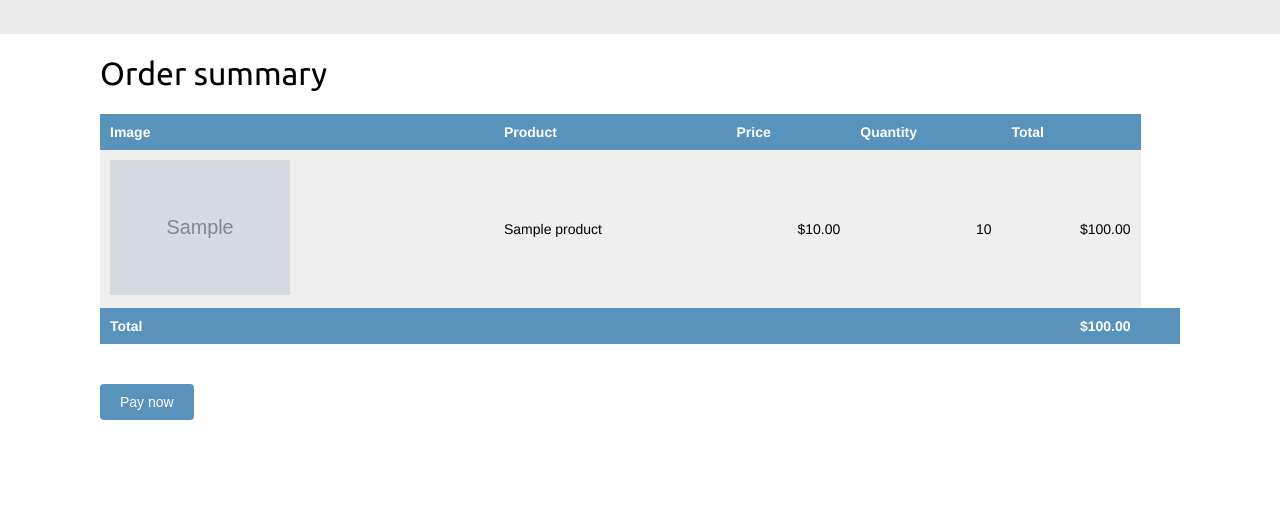
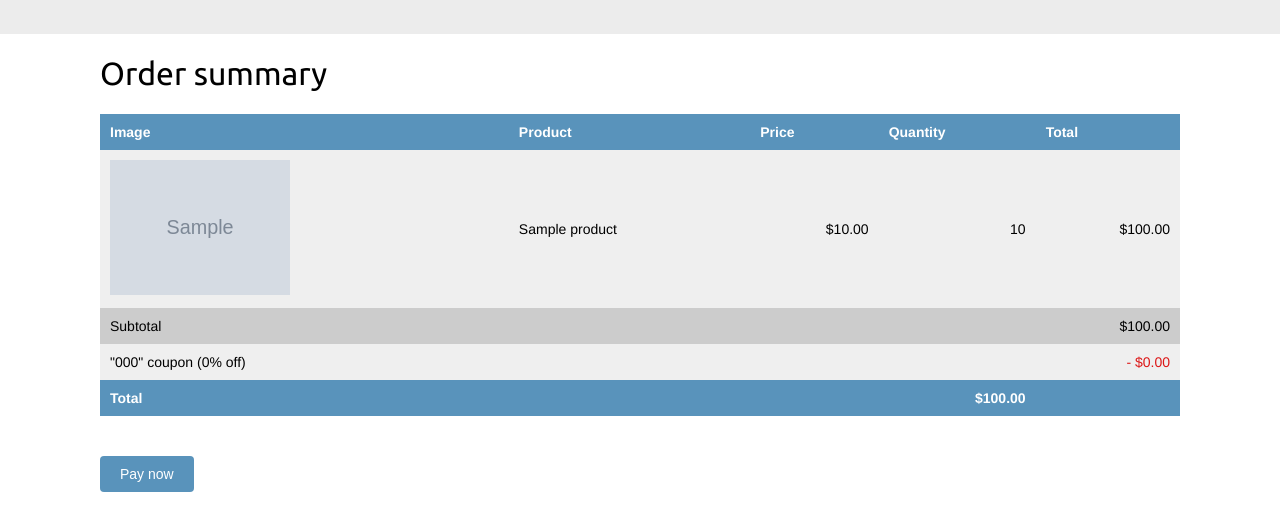
Before and after one commit to kdanylkov/e-commerce-online-shop, a Django app: template payment/templates/payment/process.html in a window 1280 px wide. Shown: the part 46-577 px from the top of the page. Run offline with Django 4.2, Linux system fonts and the light colour scheme; the template is opened without the code that fills it: values that come from a table or form of the project are taken from there, others are empty; tables that the repository leaves empty hold one stand-in row (values such as "Sample post"); grey boxes marked "Sample" are stand-in pictures; parts of the project's set-up code (start-up, migrations or seed data) failed here and were passed over.

Commit message:
upd:order_create and payment_process

```diff
--- a/orders/models.py
+++ b/orders/models.py
@@ -1,6 +1,10 @@
 from django.db import models
 from django.conf import settings
+from django.core.validators import MaxValueValidator, MinValueValidator
 
+from decimal import Decimal
+
+from coupons.models import Coupon
 from shop.models import Product
 
 
@@ -15,6 +19,12 @@ class Order(models.Model):
     updated = models.DateTimeField(auto_now=True)
     paid = models.BooleanField(default=False)
     stripe_id = models.CharField(max_length=250, blank=True)
+    coupon = models.ForeignKey(Coupon, related_name='orders',
+                               null=True, blank=True,
+                               on_delete=models.SET_NULL)
+    discount = models.IntegerField(default=0,
+                                   validators=[MinValueValidator(0),
+                                               MaxValueValidator(100)])
 
     class Meta:
         ordering = ['-created']
@@ -26,7 +36,18 @@ class Order(models.Model):
         return f'Order {self.id}'
 
     def get_total_cost(self):
+        total_cost = self.get_total_cost_before_discount()
+        return total_cost - self.get_discount()
+
+    def get_total_cost_before_discount(self):
         return sum(item.get_cost() for item in self.items.all())
+
+    def get_discount(self):
+        total_cost = self.get_total_cost_before_discount()
+
+        if self.discount:
+            return total_cost * (self.discount / Decimal(100))
+        return Decimal(0)
 
     def get_stripe_url(self):
         if not self.stripe_id:
--- a/orders/services.py
+++ b/orders/services.py
@@ -8,7 +8,11 @@ from cart.cart import Cart
 @atomic
 def create_order_in_db(form: OrderCreationForm, cart: Cart) -> Order:
     if form.is_valid():
-        order: Order = form.save()
+        order: Order = form.save(commit=False)
+        if cart.coupon:
+            order.coupon = cart.coupon
+            order.discount = cart.coupon.discount
+        order.save()
 
         for item in cart:
             OrderItem.objects.create(order=order,
--- a/payment/templates/payment/process.html
+++ b/payment/templates/payment/process.html
@@ -27,9 +27,28 @@
                     <td class="num">${{ item.get_cost }}</td>
                 </tr>
             {% endfor %}
+            {% if order.coupon %}
+                <tr class="subtotal">
+                    <td>Subtotal</td>
+                    <td colspan="3"></td>
+                    <td class="num">
+                        ${{ order.get_total_cost_before_discount|floatformat:2 }}
+                    </td>
+                </tr>
+                <tr>
+                    <td>
+                        "{{ order.coupon.code }}" coupon
+                        ({{ order.discount }}% off)
+                    </td>
+                    <td colspan="3"></td>
+                    <td class="num neg">
+                        - ${{ order.get_discount|floatformat:2 }}
+                    </td>
+                </tr>
+            {% endif %}
             <tr class="total">
-                <td colspan="4">Total</td>
-                <td class="num">${{ order.get_total_cost }}<td>
+                <td colspan="3">Total</td>
+                <td class="num">${{ order.get_total_cost|floatformat:2 }}<td>
             </tr>
         </tbody>
     </table>
```
Also changed, not shown: orders/templates/orders/order/create.html (+8 -2 lines), orders/migrations/0003_order_coupon_order_discount.py (added).
